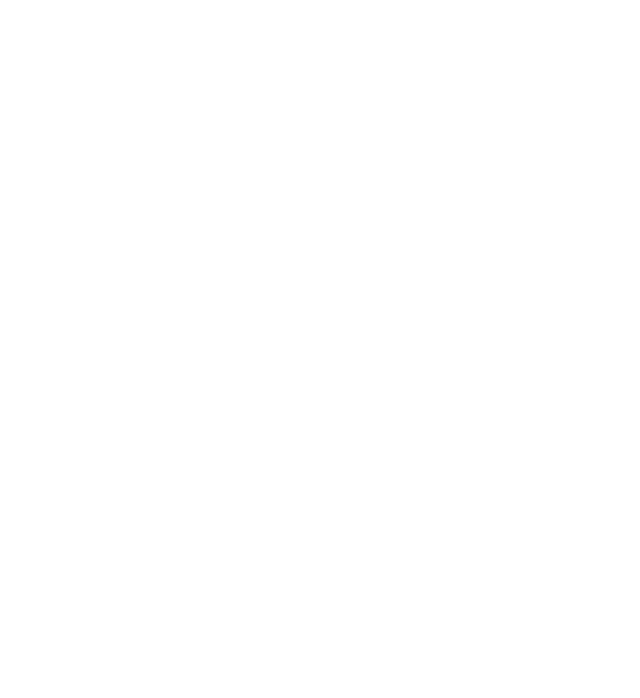
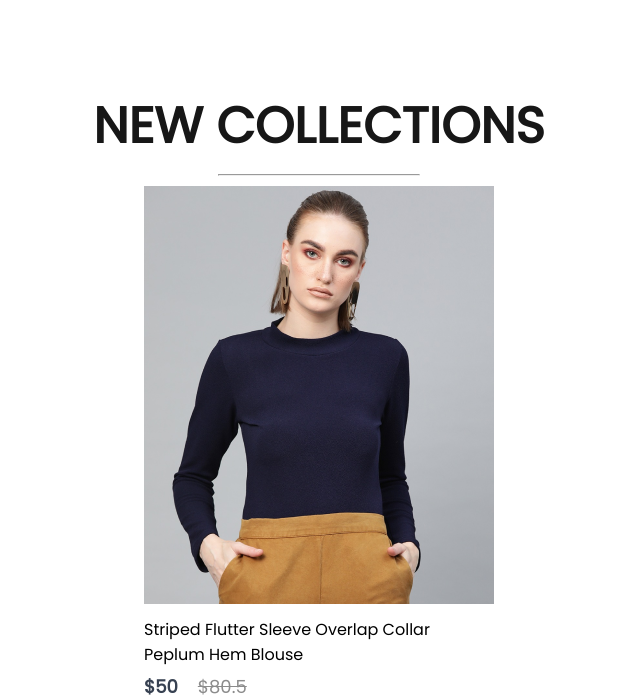
Before and after one commit to Kirttinath/Code-World, a React (Create React App) app in the folder frontend/: page / in a window 1280 px wide. Shown: the part 2158-2856 px from the top of the page, without its empty margins (321-961 px from the left). Before the commit the page ends 2247 px from the top, so only its background shows below. Built offline with nearby package versions, Linux system fonts and the light colour scheme.

Commit message:
new collection styling added

```diff
--- /dev/null
+++ b/frontend/src/Components/NewCollections/NewCollections.css
@@ -0,0 +1,22 @@
+.new-collections{
+    display: flex;
+    flex-direction: column;
+    align-items: center;
+    gap: 10px;
+    height: 90vh;
+
+}
+
+.new-collections h1{
+    color: #171717;
+    font-size: 50px;
+    font-weight: 600;
+
+}
+
+.new-collections hr{
+    width: 200px;
+    height: 6px;
+    border-radius: 10px;
+    background: #252525;
+}
--- /dev/null
+++ b/frontend/src/Components/NewCollections/NewCollections.jsx
@@ -0,0 +1,19 @@
+import React from 'react'
+import './NewCollections.css'
+import new_collection from '../Assets/new_collections'
+import Item from '../Item/Item'
+const NewCollections = () => {
+  return (
+    <div className='new-collections'>
+      <h1>NEW COLLECTIONS</h1>
+      <hr />
+      <div className="collections">
+{new_collection.map((item,i) => {
+return <Item key={i} id={item.id} name={item.name} image={item.image} new_price={item.new_price} old_price={item.old_price} />
+})}
+      </div>
+    </div>
+  )
+}
+
+export default NewCollections
--- a/frontend/src/Pages/Shop.jsx
+++ b/frontend/src/Pages/Shop.jsx
@@ -2,6 +2,7 @@
 import Hero from '../Components/Hero/Hero'
 import Popular from '../Components/Popular/Popular'
 import Offers from '../Components/Offers/Offers'
+import NewCollections from '../Components/NewCollections/NewCollections'
 
 const Shop = () => {
   return (
@@ -9,6 +10,7 @@
       <Hero/>
       <Popular/>
       <Offers/>
+      <NewCollections/>
     </div>
   )
 }
```
